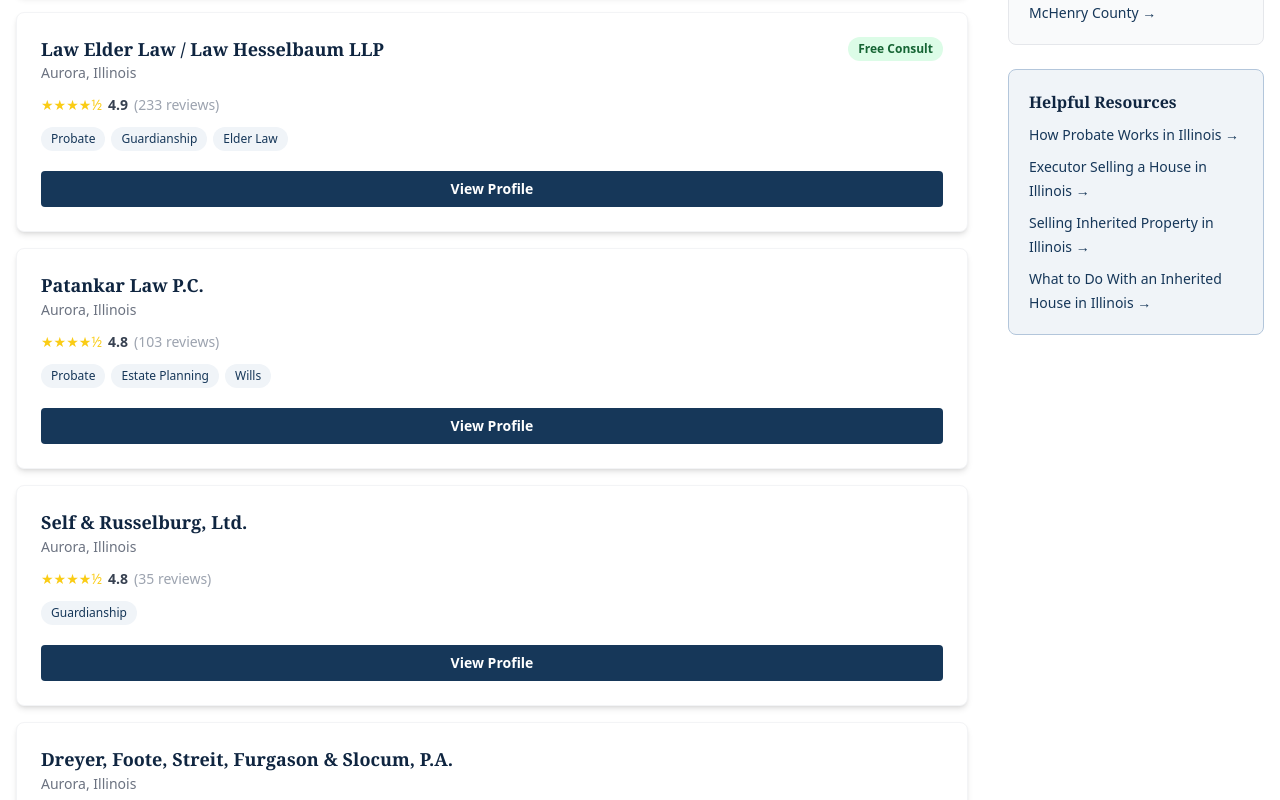
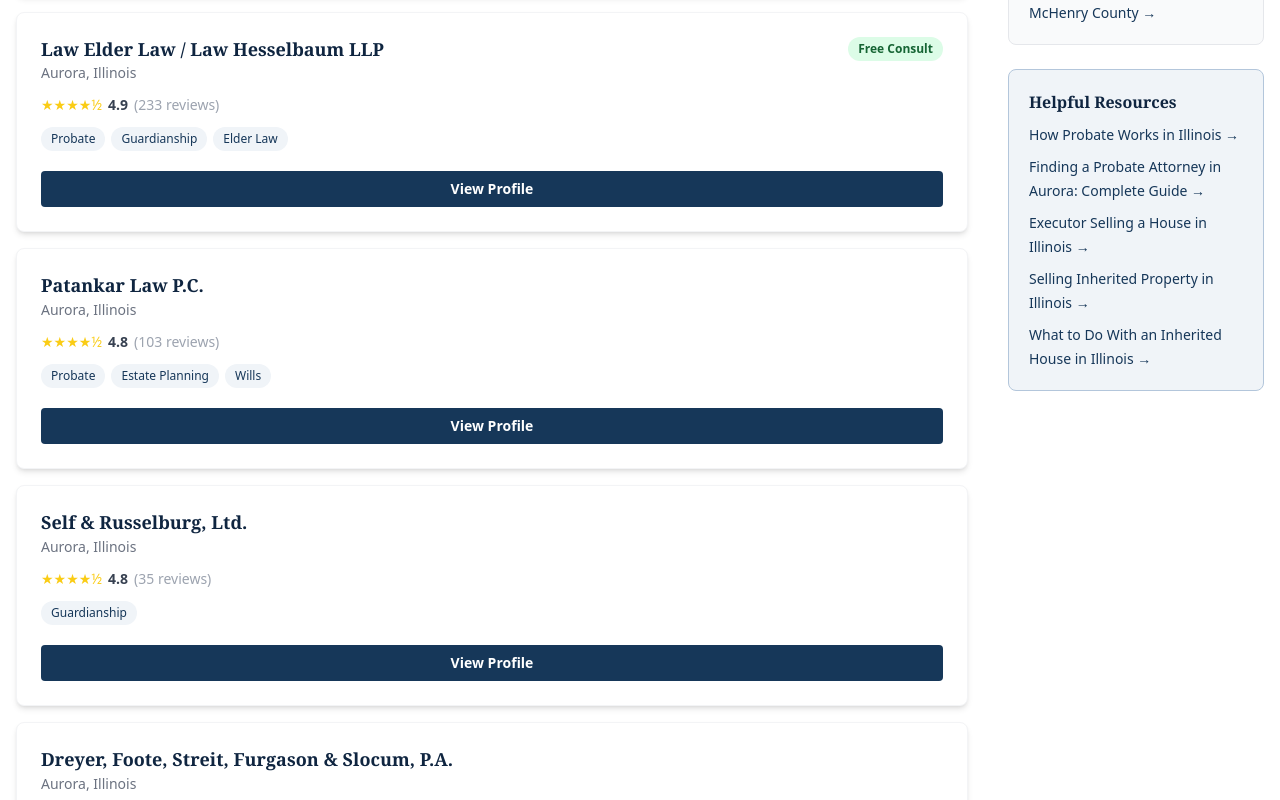
Before and after one commit to arouvalis/illinois-probate-directory, a Next.js app: page /city/aurora-probate-attorney in a window 1280 px wide. Shown: the part 940-1740 px from the top of the page. Built offline with nearby package versions, Linux system fonts and the light colour scheme.

Commit message:
fix: repair broken heading and add missing internal links for Aurora blog post

```diff
--- a/src/app/city/aurora-probate-attorney/page.tsx
+++ b/src/app/city/aurora-probate-attorney/page.tsx
@@ -112,6 +112,7 @@
               <ul className="space-y-2">
                 {[
                   { title: "How Probate Works in Illinois", href: "/resources/how-probate-works-illinois" },
+                  { title: "Finding a Probate Attorney in Aurora: Complete Guide", href: "/blog/probate-attorney-aurora-illinois" },
                   { title: "Executor Selling a House in Illinois", href: "/blog/executor-selling-house-illinois" },
                   { title: "Selling Inherited Property in Illinois", href: "/resources/selling-inherited-property-illinois" },
                   { title: "What to Do With an Inherited House in Illinois", href: "/blog/inherited-house-illinois" },
--- a/src/app/county/[slug]/page.tsx
+++ b/src/app/county/[slug]/page.tsx
@@ -76,6 +76,7 @@
   Kane: [
     { title: "Probate Attorneys in Elgin, IL", href: "/city/elgin-probate-attorney" },
     { title: "Probate Attorneys in Aurora, IL", href: "/city/aurora-probate-attorney" },
+    { title: "Finding a Probate Attorney in Aurora: Complete Guide", href: "/blog/probate-attorney-aurora-illinois" },
     { title: "Estate Law in Arlington Heights", href: "/blog/estate-law-arlington-heights-il" },
     { title: "Executor Selling a House in Illinois", href: "/blog/executor-selling-house-illinois" },
     { title: "What to Do With an Inherited House in Illinois", href: "/blog/inherited-house-illinois" },
```
Also changed, not shown: src/content/blog/probate-attorney-aurora-illinois.md (+1 -1 lines).
